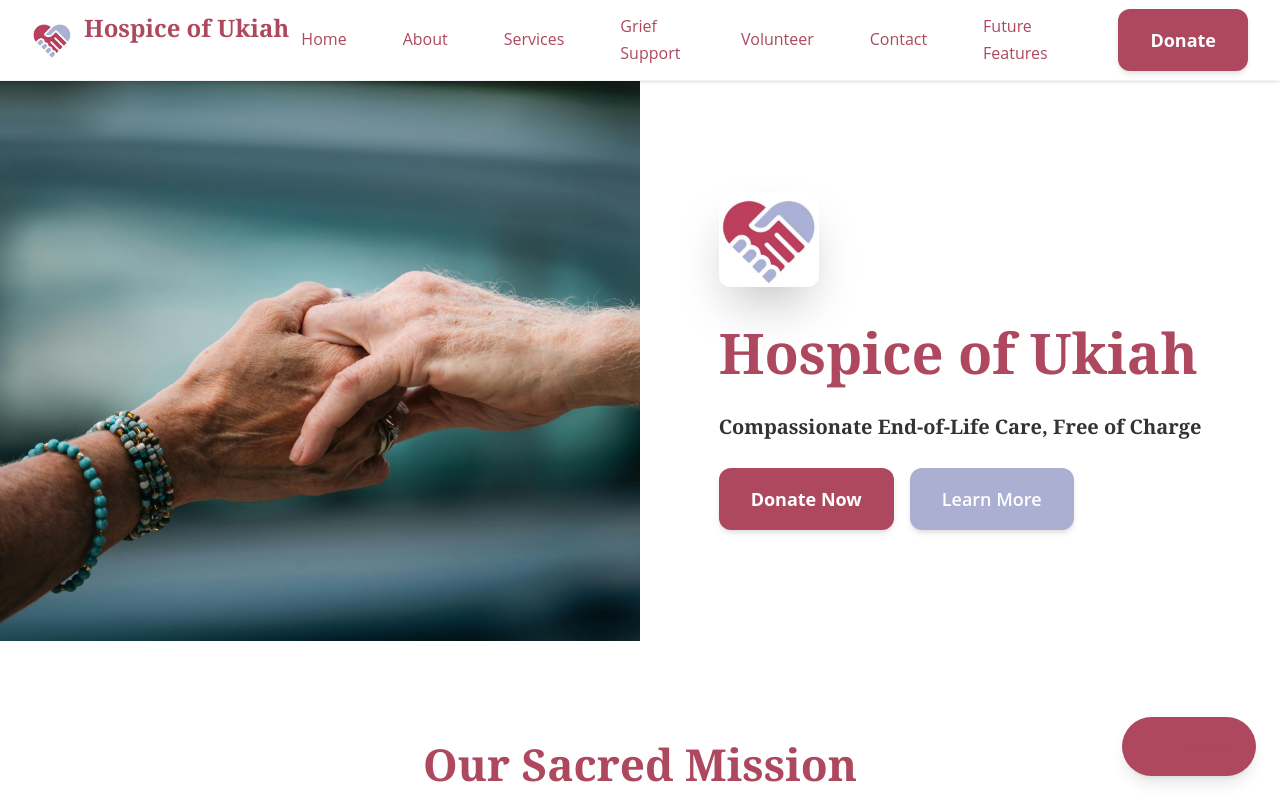
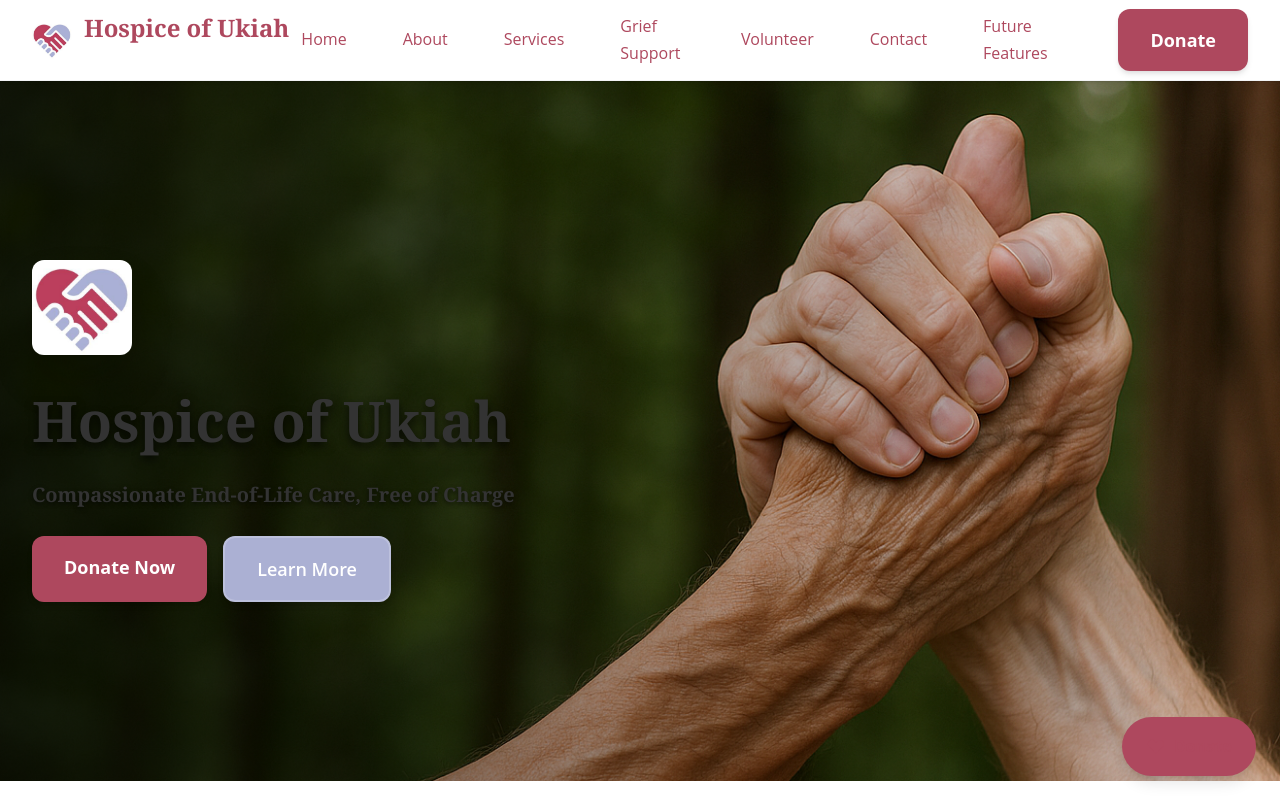
Before and after one commit to samuelmholley1/hospiceofukiah.org, a Next.js app: page / in a window 1280 px wide. Shown: the top 800 px of the page. Built offline with nearby package versions, Linux system fonts and the light colour scheme.

Commit message:
updated hero with clasped hands redwood and overlay

```diff
--- a/src/app/page.tsx
+++ b/src/app/page.tsx
@@ -4,25 +4,25 @@ export default function Home() {
   return (
     <div className="min-h-screen">
       {/* Hero Section */}
-      <section className="grid grid-cols-1 lg:grid-cols-2">
-        {/* LEFT: Image */}
-        <div className="relative min-h-[420px] lg:min-h-[560px]">
-          <Image
-            src="/hands_hero_image.jpg"
-            alt="Two hands clasped together, symbolizing compassionate hospice support."
-            fill
-            priority
-            sizes="(min-width:1024px) 50vw, 100vw"
-            className="object-cover object-center lg:object-left-center"
-          />
-          {/* Mobile-only subtle gradient overlay for text contrast */}
-          <div className="absolute inset-0 bg-gradient-to-b from-black/20 to-transparent lg:from-transparent"></div>
-        </div>
+      <section className="relative min-h-[600px] lg:min-h-[700px] flex items-center">
+        {/* Background Image */}
+        <Image
+          src="/redwood_clapsed_hands.png"
+          alt="Clasped hands among redwood trees, symbolizing compassionate hospice support in nature."
+          fill
+          priority
+          sizes="100vw"
+          className="object-cover object-center"
+        />
 
-        {/* RIGHT: Text */}
-        <div className="flex items-center justify-center px-6 py-10 lg:p-12 bg-white">
-          <div className="max-w-xl">
-            <div className="flex justify-center mb-8 lg:justify-start">
+        {/* Overlay for better text contrast */}
+        <div className="absolute inset-0 bg-gradient-to-r from-black/60 via-black/40 to-black/20 lg:from-black/70 lg:via-black/30 lg:to-transparent"></div>
+
+        {/* Content Overlay - Left Side */}
+        <div className="relative z-10 max-w-7xl mx-auto px-4 sm:px-6 lg:px-8 w-full">
+          <div className="max-w-2xl">
+            {/* Logo */}
+            <div className="flex justify-start mb-8">
               <Image
                 src="/hospice-ukiah-icon.png"
                 alt="Hospice of Ukiah"
@@ -31,22 +31,28 @@ export default function Home() {
                 className="rounded-xl shadow-2xl"
               />
             </div>
-            <h1 className="text-4xl lg:text-5xl font-serif font-bold text-primary mb-6 text-center lg:text-left">
+
+            {/* Heading */}
+            <h1 className="text-4xl lg:text-6xl font-serif font-bold text-white mb-6 text-shadow-lg">
               Hospice of Ukiah
             </h1>
-            <h2 className="text-xl lg:text-2xl font-serif font-light text-gray-700 mb-8 text-center lg:text-left leading-relaxed">
+
+            {/* Subheading */}
+            <h2 className="text-xl lg:text-3xl font-serif font-light text-white/95 mb-8 leading-relaxed text-shadow-md">
               Compassionate End-of-Life Care, Free of Charge
             </h2>
-            <div className="flex flex-col sm:flex-row gap-4 justify-center lg:justify-start">
+
+            {/* Buttons */}
+            <div className="flex flex-col sm:flex-row gap-4">
               <a
                 href="/donate"
-                className="btn-primary text-lg px-8 py-4 rounded-xl shadow-lg transform hover:scale-105 transition-all duration-300 focus:outline-none focus:ring-4 focus:ring-primary/30"
+                className="btn-primary text-lg px-8 py-4 rounded-xl shadow-xl transform hover:scale-105 transition-all duration-300 focus:outline-none focus:ring-4 focus:ring-primary/30"
               >
                 Donate Now
               </a>
               <a
                 href="/about"
-                className="btn-secondary text-lg px-8 py-4 rounded-xl shadow-lg transform hover:scale-105 transition-all duration-300 focus:outline-none focus:ring-4 focus:ring-secondary/30"
+                className="btn-secondary text-lg px-8 py-4 rounded-xl shadow-xl transform hover:scale-105 transition-all duration-300 focus:outline-none focus:ring-4 focus:ring-secondary/30 border-2 border-white/20"
               >
                 Learn More
               </a>
```
Also changed, not shown: public/redwood_clapsed_hands.png (added).
